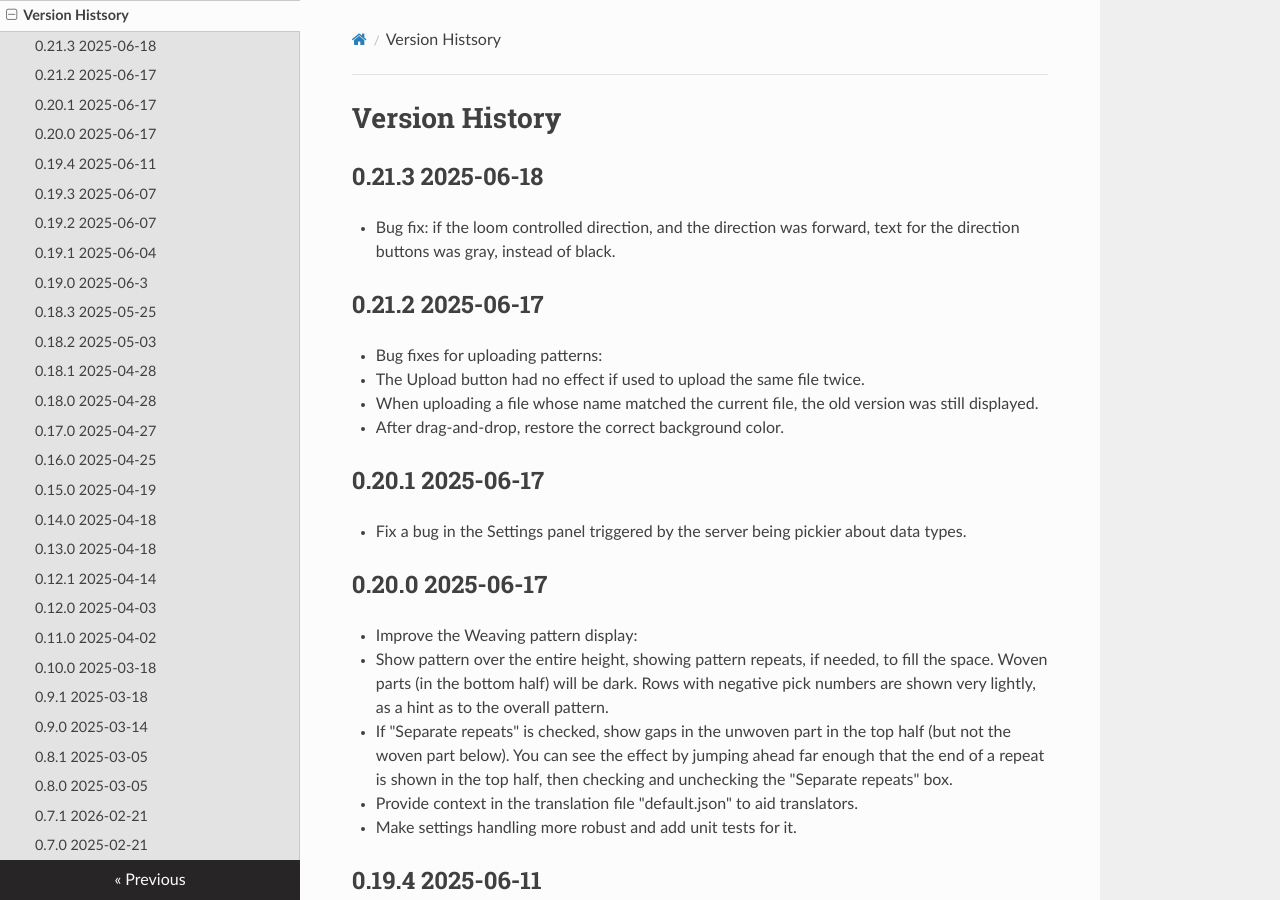
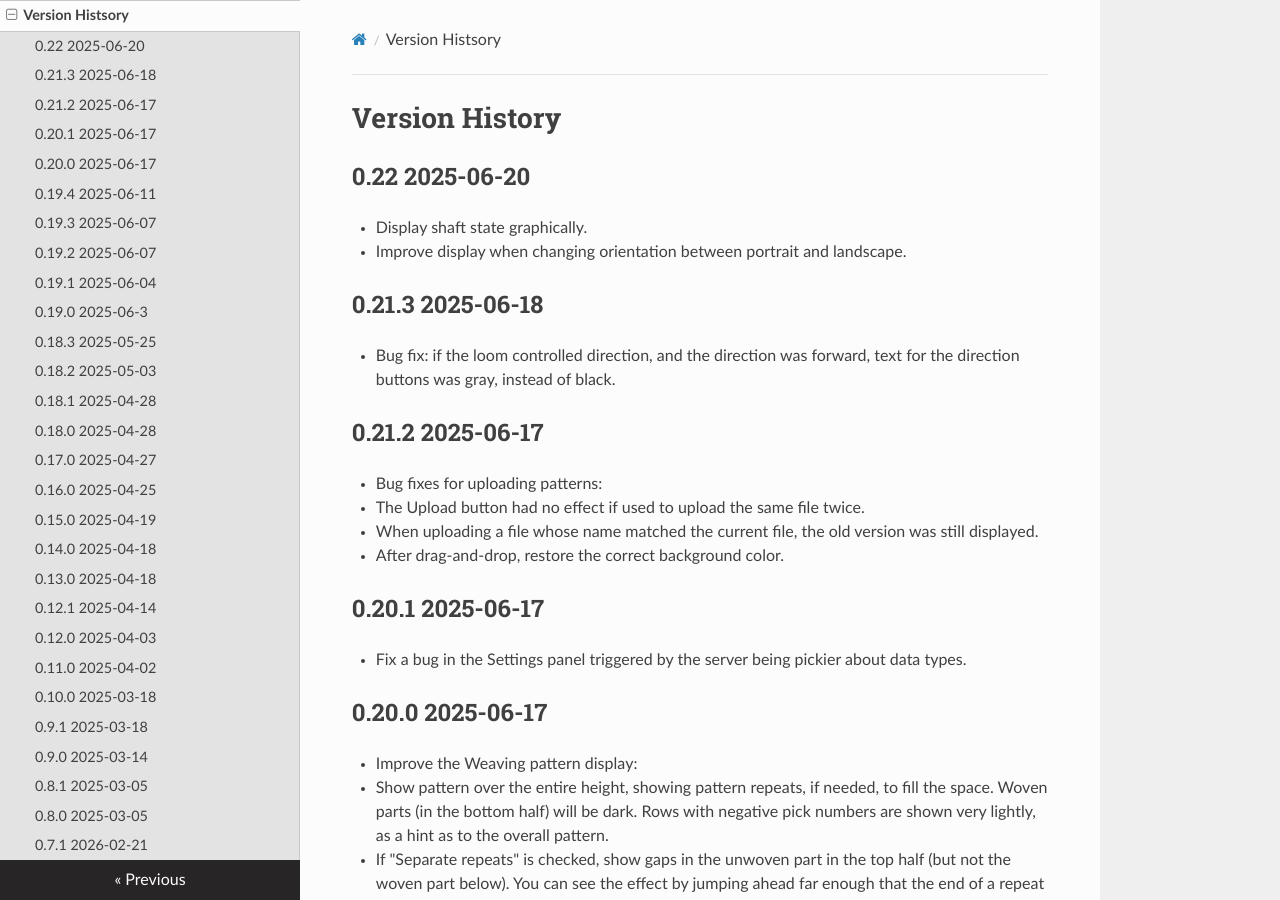
Before and after one commit to r-owen/base_loom_server, an MkDocs documentation site: the page built from docs/version_history.md, in a window 1280 px wide and 900 px high. Built offline with MkDocs 1.6.1, drawn with Linux system fonts in a browser that asks for light colours; nearby versions of some CDN libraries.

Commit message:
Update the version history

```diff
--- a/docs/version_history.md
+++ b/docs/version_history.md
@@ -1,4 +1,9 @@
 # Version History
+
+## 0.22 2025-06-20
+
+* Display shaft state graphically.
+* Improve display when changing orientation between portrait and landscape.
 
 ## 0.21.3 2025-06-18
 
```
